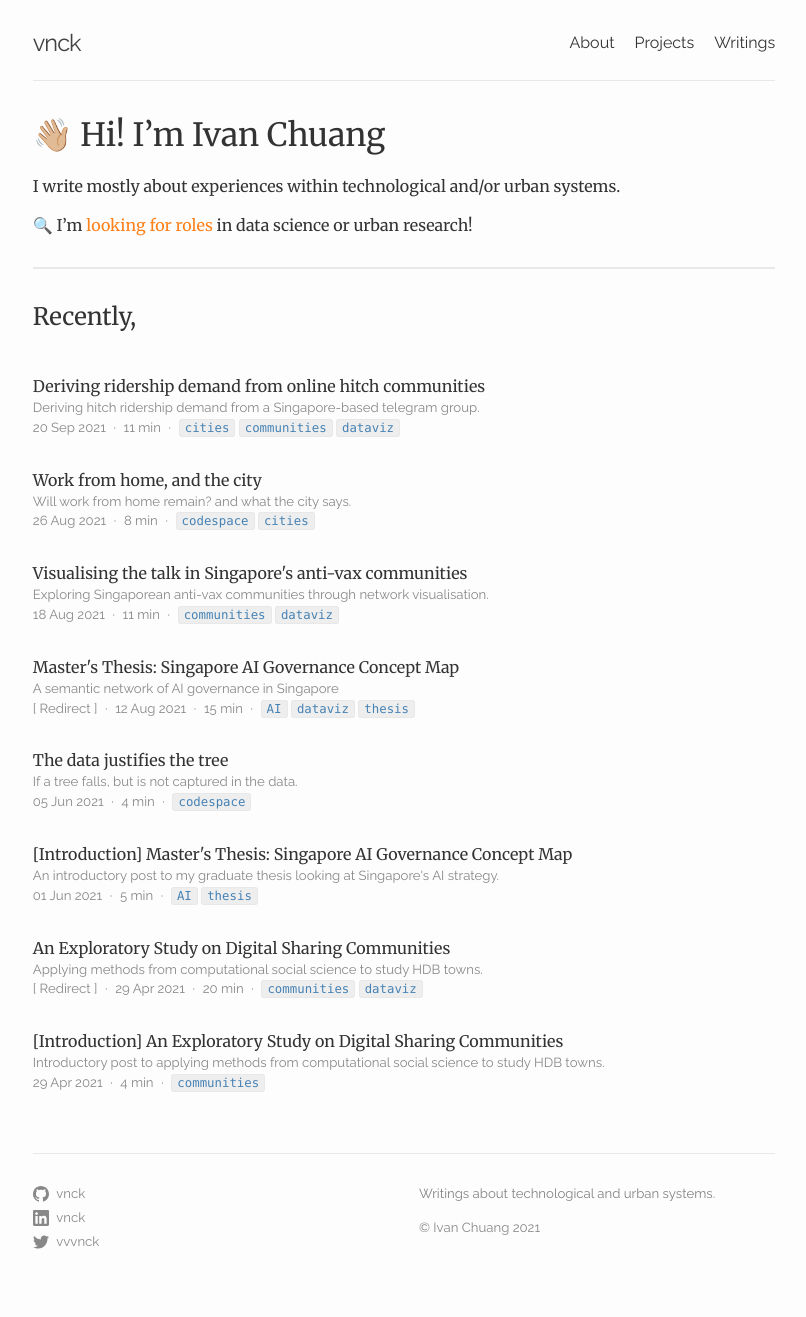
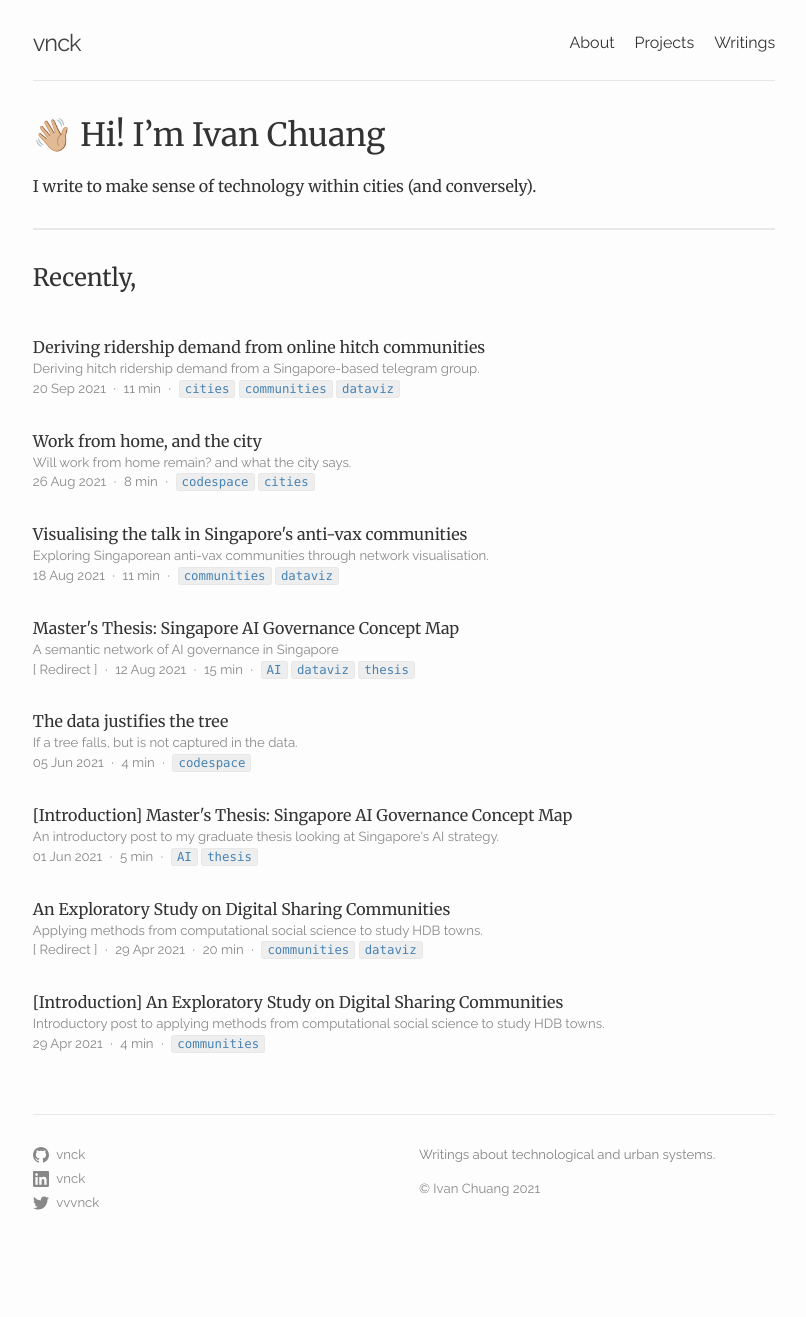
Before and after one commit to vnck/vnck.github.io, a Jekyll site: the page built from index.markdown, in a window 1280 px wide. Shown: the whole page, without its empty margins (236-1042 px from the left). Built offline with Jekyll 4.4.1, drawn with Linux system fonts in a browser that asks for light colours; after the commit the page ends 1278 px from its top, so only the background shows below that.

Commit message:
updated about page

```diff
--- a/index.markdown
+++ b/index.markdown
@@ -8,8 +8,6 @@ layout: home
 
 # 👋🏼 Hi! I'm Ivan Chuang
 
-I write mostly about experiences within technological and/or urban systems.
-
-🔍 I'm [looking for roles](https://www.linkedin.com/in/vnck/) in data science or urban research!
+I write to make sense of technology within cities (and conversely).
 
 ---
```
